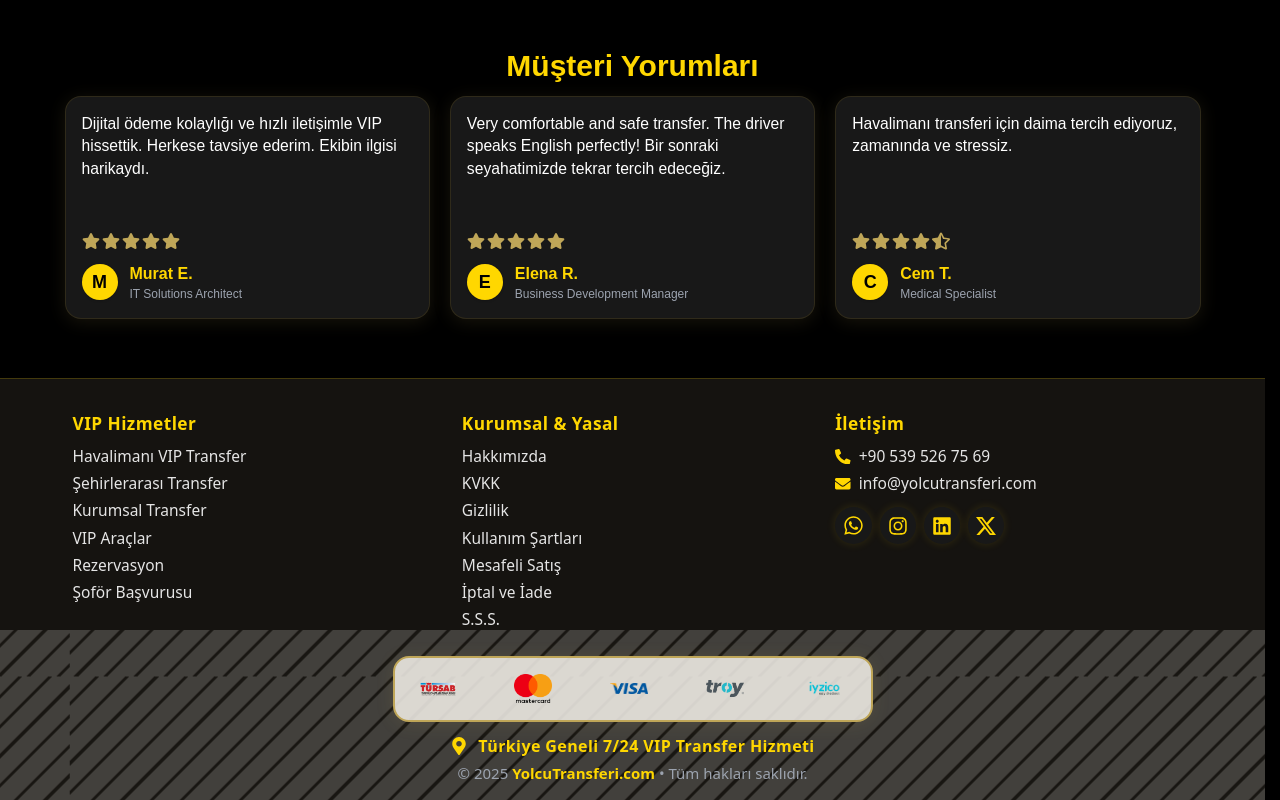
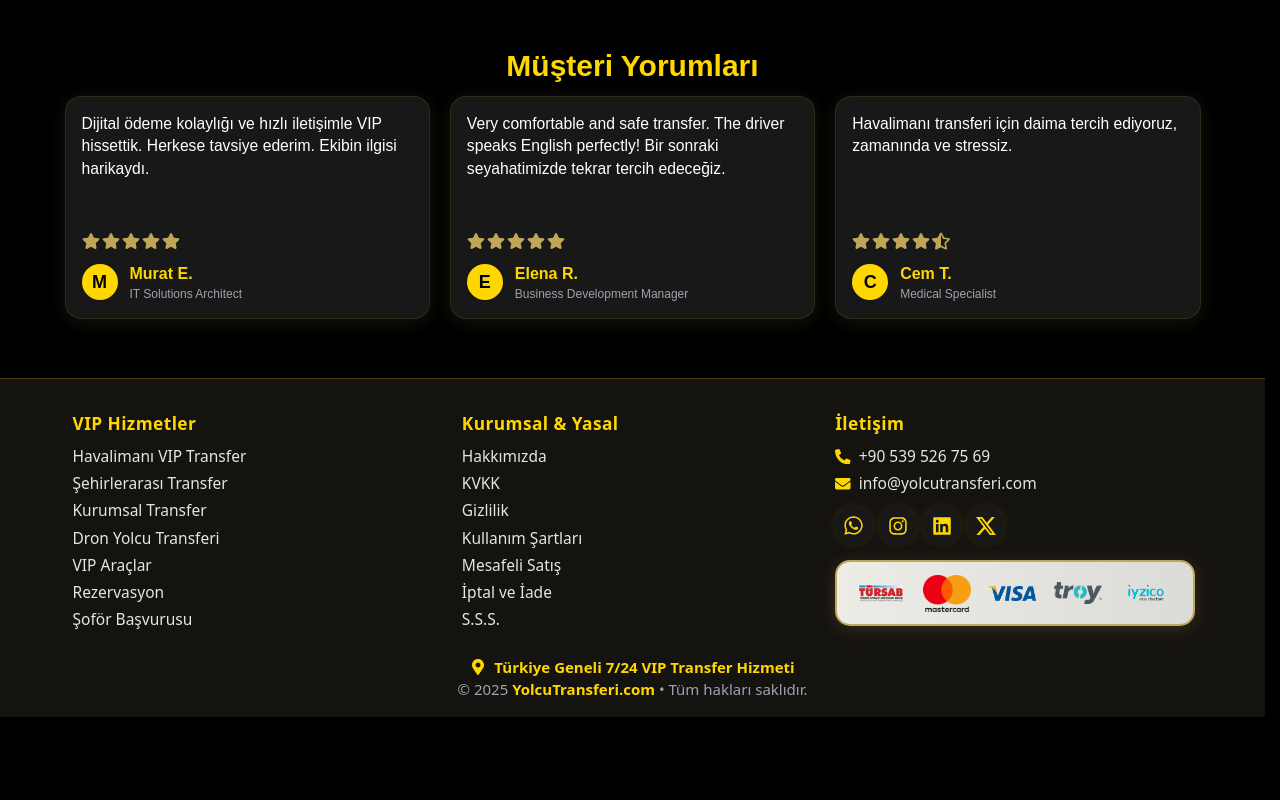
Before and after one commit to haliltayfur/yolcutransferi, a Next.js app: page / in a window 1280 px wide. Shown: the part 2763-3563 px from the top of the page. After the commit the page ends 3480 px from the top, so only its background shows below. Built offline with nearby package versions, Linux system fonts and the light colour scheme.

Commit message:
Update Footer.jsx

```diff
--- a/components/Footer.jsx
+++ b/components/Footer.jsx
@@ -7,9 +7,9 @@ import { SiX } from "react-icons/si";
 
 export default function Footer() {
   return (
-    <footer className="bg-[#151310] pt-8 pb-3 px-2 border-t border-[#FFD70033] text-gray-200 font-sans w-full z-50 relative overflow-hidden">
+    <footer className="bg-[#151310] pt-8 pb-3 px-2 border-t border-[#FFD70033] text-gray-200 font-sans w-full z-50">
       {/* Ana GRID: Mobilde 2 sütun, masaüstünde 3 sütun */}
-      <div className="max-w-6xl mx-auto w-full grid grid-cols-2 md:grid-cols-3 gap-x-4 gap-y-4 pb-4 relative z-10">
+      <div className="max-w-6xl mx-auto w-full grid grid-cols-2 md:grid-cols-3 gap-x-4 gap-y-4 pb-4">
         {/* VIP Hizmetler */}
         <div className="pl-2 md:pl-4">
           <h3 className="text-gold text-[1.08rem] font-bold mb-2 tracking-wide">VIP Hizmetler</h3>
@@ -17,6 +17,7 @@ export default function Footer() {
             <li><a href="/vip-havalimani" className="footer-link">Havalimanı VIP Transfer</a></li>
             <li><a href="/sehirler-arasi" className="footer-link">Şehirlerarası Transfer</a></li>
             <li><a href="/kurumsal" className="footer-link">Kurumsal Transfer</a></li>
+            <li className="md:block hidden"><a href="/dron-transfer" className="footer-link">Dron Yolcu Transferi</a></li>
             <li><a href="/araclar" className="footer-link">VIP Araçlar</a></li>
             <li><a href="/rezervasyon" className="footer-link">Rezervasyon</a></li>
             <li><a href="/uyeol_sofor" className="footer-link">Şoför Başvurusu</a></li>
@@ -35,7 +36,7 @@ export default function Footer() {
             <li><a href="/sss" className="footer-link">S.S.S.</a></li>
           </ul>
         </div>
-        {/* Masaüstünde iletişim blok */}
+        {/* Masaüstünde iletişim blok ve LOGOLAR */}
         <div className="hidden md:flex flex-col items-start justify-start">
           <h3 className="text-gold text-[1.08rem] font-bold mb-2 tracking-wide">İletişim</h3>
           <div className="flex flex-col gap-1 text-[0.97rem]">
@@ -62,66 +63,59 @@ export default function Footer() {
               </a>
             </div>
           </div>
+          {/* LOGO BANDI sadece desktopta ve iletişimin hemen altında */}
+          <div
+            className="logo-band mt-3"
+            style={{
+              background: "linear-gradient(90deg,#edece7 0%,#dbdbd7 100%)",
+              border: "2.5px solid #bfa658",
+              minHeight: "50px",
+              borderRadius: "15px",
+              display: "flex",
+              alignItems: "center",
+              justifyContent: "space-between",
+              width: "360px",
+              padding: "7px 20px",
+              marginLeft: 0,
+              marginTop: 16,
+              marginBottom: 4,
+              gap: "13px",
+              boxShadow: "0 3px 18px #bfa65833",
+            }}
+          >
+            <Image src="/tursab.png" alt="TÜRSAB" width={48} height={21} className="footer-card-img desktop-logo" />
+            <Image src="/mastercard.png" alt="MasterCard" width={48} height={21} className="footer-card-img desktop-logo" />
+            <Image src="/visa.png" alt="Visa" width={48} height={21} className="footer-card-img desktop-logo" />
+            <Image src="/Troy.png" alt="TROY" width={48} height={21} className="footer-card-img desktop-logo" />
+            <Image src="/iyzico.png" alt="iyzico" width={54} height={21} className="footer-card-img desktop-logo" />
+          </div>
         </div>
       </div>
-      {/* Mobilde iletişim başlık ve ikonlar yan yana */}
-      <div className="md:hidden flex flex-row items-center gap-3 mt-2 mb-2 w-full max-w-6xl mx-auto pl-2 z-10">
-        <h3 className="text-gold text-[1.08rem] font-bold tracking-wide m-0">İletişim</h3>
-        <div className="flex items-center gap-2 ml-1">
-          <a href="tel:+905395267569" className="footer-social" aria-label="Telefon"><FaPhoneAlt size={17} /></a>
-          <a href="mailto:info@yolcutransferi.com" className="footer-social" aria-label="Mail"><FaEnvelope size={16} /></a>
-          <a href="https://wa.me/905395267569" target="_blank" rel="noopener noreferrer" className="footer-social" aria-label="WhatsApp"><FaWhatsapp size={16} /></a>
-          <a href="https://www.instagram.com/yolcutransferi/" target="_blank" rel="noopener noreferrer" className="footer-social" aria-label="Instagram"><FaInstagram size={15} /></a>
-          <a href="https://www.linkedin.com/company/yolcutransferi/" target="_blank" rel="noopener noreferrer" className="footer-social" aria-label="LinkedIn"><FaLinkedin size={15} /></a>
-          <a href="https://x.com/yolcutransferi" target="_blank" rel="noopener noreferrer" className="footer-social" aria-label="X"><SiX size={15} /></a>
+
+      {/* Mobilde iletişim sola yaslı, ikonlar yan yana, yukarıda, logoları elleme */}
+      <div className="md:hidden flex flex-col items-start mt-2 mb-2 w-full max-w-6xl mx-auto pl-2">
+        <h3 className="text-gold text-[1.08rem] font-bold mb-2 tracking-wide">İletişim</h3>
+        <div className="flex items-center gap-3 text-[1.11rem] mb-2">
+          <a href="tel:+905395267569" className="footer-social" aria-label="Telefon"><FaPhoneAlt size={22} /></a>
+          <a href="mailto:info@yolcutransferi.com" className="footer-social" aria-label="Mail"><FaEnvelope size={20} /></a>
+          <a href="https://wa.me/905395267569" target="_blank" rel="noopener noreferrer" className="footer-social" aria-label="WhatsApp"><FaWhatsapp size={20} /></a>
+          <a href="https://www.instagram.com/yolcutransferi/" target="_blank" rel="noopener noreferrer" className="footer-social" aria-label="Instagram"><FaInstagram size={19} /></a>
+          <a href="https://www.linkedin.com/company/yolcutransferi/" target="_blank" rel="noopener noreferrer" className="footer-social" aria-label="LinkedIn"><FaLinkedin size={19} /></a>
+          <a href="https://x.com/yolcutransferi" target="_blank" rel="noopener noreferrer" className="footer-social" aria-label="X"><SiX size={19} /></a>
         </div>
       </div>
-      {/* Alt BAND: LOGO BANDI ve Hareketli Grid */}
-      <div className="footer-bggrid w-full flex flex-col items-center justify-center max-w-6xl mx-auto pt-2 pb-1 relative z-20">
-        {/* LOGOLAR: */}
-        <div
-          className="
-            flex flex-row items-center
-            justify-between
-            gap-6
-            w-full
-            px-6
-            py-3
-            rounded-2xl
-            mb-2
-            logo-band
-            logo-band-gold
-            mx-auto
-          "
-          style={{
-            border: "2.5px solid #bfa658",
-            background: "rgba(245,242,234,0.86)", // kırık beyaz, çok açık ton
-            minHeight: "53px",
-            boxShadow: "0 2px 18px #bfa65820",
-            width: "480px",
-            maxWidth: "96vw"
-          }}
-        >
-          <Image src="/tursab.png" alt="TÜRSAB" width={38} height={16} className="footer-card-img desktop-logo" />
-          <Image src="/mastercard.png" alt="MasterCard" width={38} height={16} className="footer-card-img desktop-logo" />
-          <Image src="/visa.png" alt="Visa" width={38} height={16} className="footer-card-img desktop-logo" />
-          <Image src="/Troy.png" alt="TROY" width={38} height={16} className="footer-card-img desktop-logo" />
-          <Image src="/iyzico.png" alt="iyzico" width={45} height={16} className="footer-card-img desktop-logo" />
+
+      {/* Alt BAND: Türkiye geneli metni ve copyright */}
+      <div className="w-full flex flex-col items-center justify-center max-w-6xl mx-auto pt-2 pb-1">
+        <div className="text-[15px] text-gold font-semibold text-center mb-0 flex items-center gap-1">
+          <FaMapMarkerAlt className="inline-block mr-1 text-gold" size={16} />
+          Türkiye Geneli 7/24 VIP Transfer Hizmeti
         </div>
-        {/* TÜRKİYE GENELİ YAZISI: */}
-        <span className="flex items-center text-gold text-[16px] font-semibold tracking-wide mb-1 mt-1 justify-center"
-          style={{gap: 6}}
-        >
-          <FaMapMarkerAlt className="mr-1" style={{fontSize:18}} />
-          Türkiye Geneli 7/24 VIP Transfer Hizmeti
-        </span>
-        {/* © BANDI */}
         <div className="text-[15px] text-gray-400 font-light text-center mb-0">
           © {new Date().getFullYear()} <span className="text-gold font-semibold">YolcuTransferi.com</span> • Tüm hakları saklıdır.
         </div>
       </div>
-      {/* Hareketli arka plan grid animasyonu (footer-bggrid) */}
-      <div className="footer-bg-anim absolute bottom-0 left-0 w-full h-[170px] pointer-events-none z-0" aria-hidden />
+
       <style jsx>{`
         .footer-link {
           color: #e5e5e5;
@@ -149,47 +143,23 @@ export default function Footer() {
         }
         .footer-card-img {
           background: transparent;
-          border-radius: 8px;
+          border-radius: 7px;
+          padding: 1.5px 5px;
+          height: 21px !important;
+          width: auto !important;
           object-fit: contain;
           display: inline-block;
-          transition: all .2s;
-        }
-        @media (min-width: 900px) {
-          .footer-card-img.desktop-logo {
-            height: 16px !important;
-            width: auto !important;
-            padding: 1px 8px;
-          }
         }
         @media (max-width: 900px) {
-          .footer-card-img.desktop-logo {
-            height: 12px !important;
-            width: auto !important;
-            padding: 1px 3px;
-          }
+          .desktop-logo { height: 19px !important; padding: 2px 4px; width: auto !important; }
         }
         @media (max-width: 600px) {
-          .logo-band-gold { min-height: 18px !important; }
-          .footer-card-img.desktop-logo { height: 11px !important; }
+          .footer-card-img { height: 24px !important; padding: 2px 7px; }
+          .logo-band { padding-left: 5px !important; padding-right: 5px !important; }
         }
-        @media (max-width: 400px) {
-          .footer-card-img.desktop-logo { height: 8.5px !important; }
-        }
-        .footer-bg-anim {
-          background: repeating-linear-gradient(
-            135deg,
-            #F5F2EA 0 3px,
-            #F5F2EA 18px,
-            #23201a 18px,
-            #23201a 21px
-          );
-          opacity: 0.2;
-          animation: bggridmove 8s linear infinite;
-          z-index: 1;
-        }
-        @keyframes bggridmove {
-          0% { background-position: 0 0; }
-          100% { background-position: 90px 60px; }
+        @media (max-width: 480px) {
+          .footer-card-img { height: 18px !important; padding: 2px 4px; }
+          .logo-band { padding-left: 3px !important; padding-right: 3px !important; }
         }
       `}</style>
     </footer>
```
